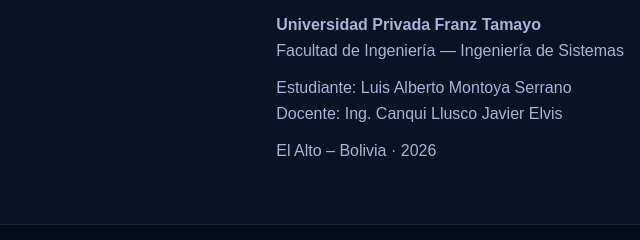
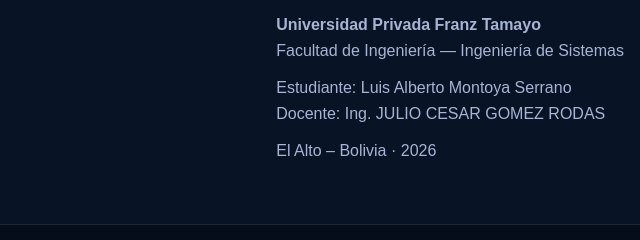
Before and after one commit to eateluisalbertomontoyase-glitch/wayna-bus-proyecto-weblams, a plain HTML site: page modulos/sistema.html in a window 1280 px wide. Shown: the part 3609-3849 px from the top of the page, 640-1280 px from the left. Drawn offline with Linux system fonts and the light colour scheme.

Commit message:
Update sistema.html

```diff
--- a/modulos/sistema.html
+++ b/modulos/sistema.html
@@ -254,7 +254,7 @@
       <p><strong>Universidad Privada Franz Tamayo</strong><br>
       Facultad de Ingeniería — Ingeniería de Sistemas</p>
       <p>Estudiante: Luis Alberto Montoya Serrano<br>
-      Docente: Ing. Canqui Llusco Javier Elvis</p>
+      Docente: Ing. JULIO CESAR GOMEZ RODAS </p>
       <p>El Alto – Bolivia · 2026</p>
     </div>
   </div>
```
